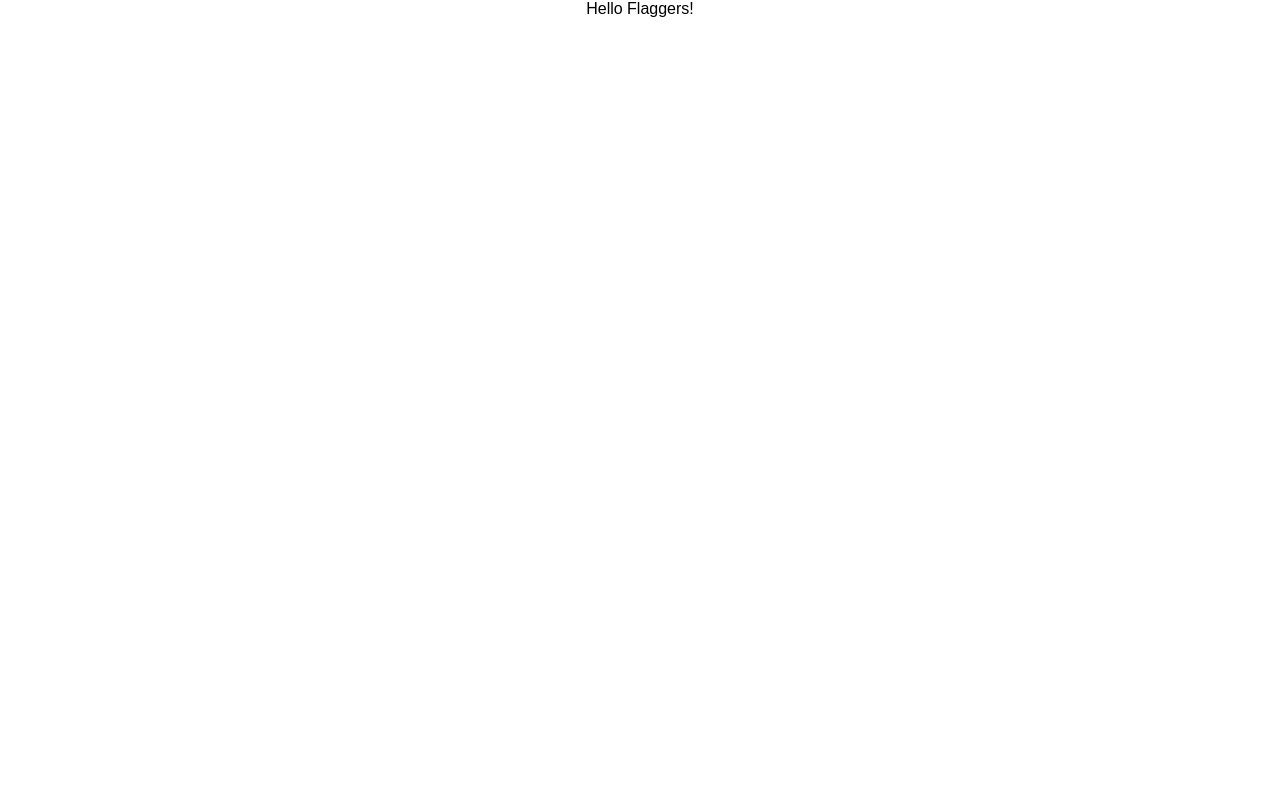
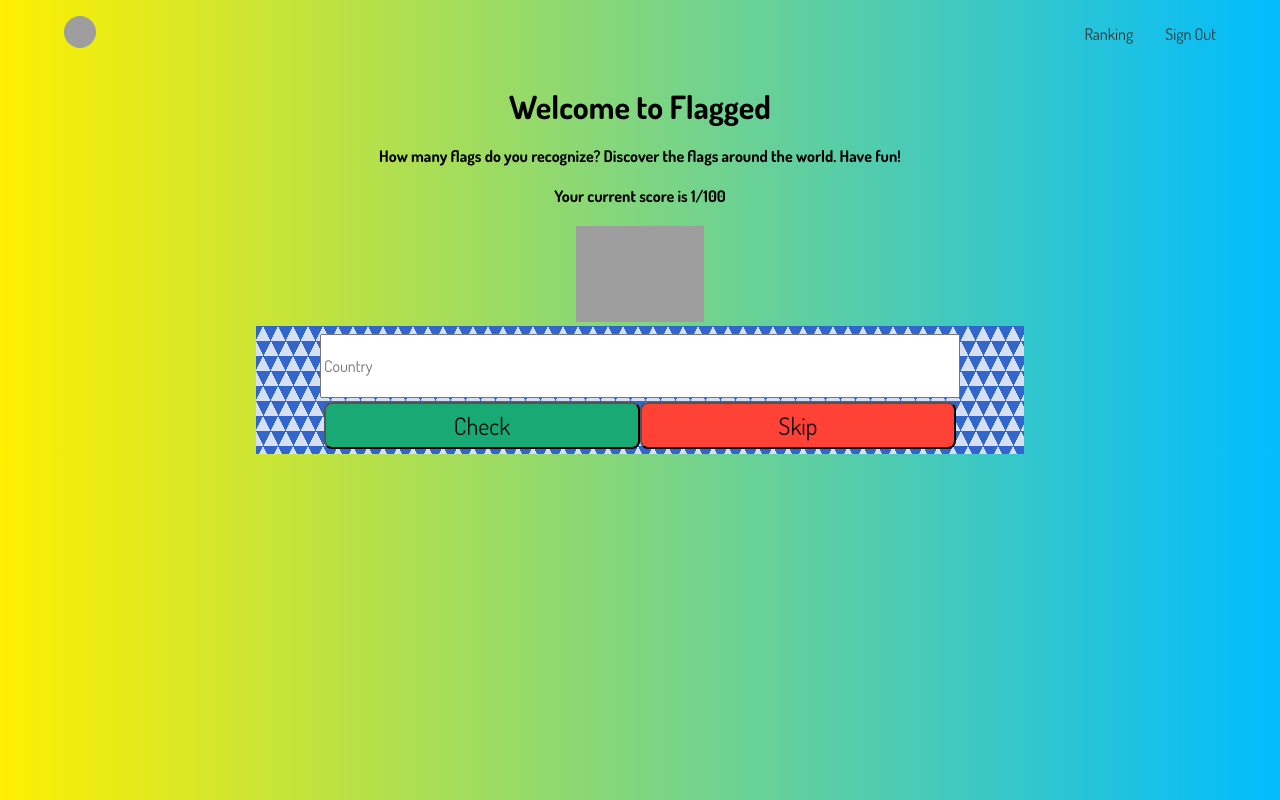
Before and after one commit to lucasmzz/flagged, a React app in the folder flagged/: page / in a window 1280 px wide. Built offline with nearby package versions, Linux system fonts and the light colour scheme; grey boxes are pictures that could not be loaded.

Commit message:
adding components

```diff
--- a/flagged/public/index.html
+++ b/flagged/public/index.html
@@ -10,6 +10,7 @@
     -->
     <link rel="manifest" href="%PUBLIC_URL%/manifest.json">
     <link rel="shortcut icon" href="%PUBLIC_URL%/favicon.ico">
+    <link href="https://fonts.googleapis.com/css?family=Dosis:200,400,700" rel="stylesheet">
     <!--
       Notice the use of %PUBLIC_URL% in the tags above.
       It will be replaced with the URL of the `public` folder during the build.
--- /dev/null
+++ b/flagged/src/components/Flags/Flags.css
@@ -0,0 +1,10 @@
+.stairs {
+	background: #36c;
+	background:
+	linear-gradient(115deg, transparent 75%, rgba(255,255,255,.8) 75%) 0 0,
+	linear-gradient(245deg, transparent 75%, rgba(255,255,255,.8) 75%) 0 0,
+	linear-gradient(115deg, transparent 75%, rgba(255,255,255,.8) 75%) 7px -15px,
+	linear-gradient(245deg, transparent 75%, rgba(255,255,255,.8) 75%) 7px -15px,
+	#36c;
+	background-size: 15px 30px
+}
--- /dev/null
+++ b/flagged/src/components/Flags/Flags.js
@@ -0,0 +1,18 @@
+import React from 'react';
+import './Flags.css';
+const Flags = () => {
+	return(
+		<div>
+			<img width="128px" height="auto" src="http://www.countryflags.io/AR/shiny/64.png" alt="flag"/>
+			<div class="stairs h4 mw5 mw7-ns center pa2 ph5-ns">
+				<input class ="fl w-100 h3" type="text" placeholder="Country"/>
+				<div class="pa1 flex fl w-100">
+					<button class="fl w-60 grow dib f3-ns no-underline bg-green black-90 pa2 br3" type="submit">Check</button>
+					<button class="fl w-60 grow dib f3-ns no-underline bg-red black-90 pa2 br3" type="submit">Skip</button>
+				</div>
+			</div>
+		</div>
+	);
+}
+
+export default Flags;
--- /dev/null
+++ b/flagged/src/components/Navigation/Navigation.js
@@ -0,0 +1,17 @@
+import React from 'react';
+
+const Navigation = () => {
+	return(
+		<nav class="db dt-l w-100 border-box pa3 ph5-l">
+		  <a class="db dtc-l v-mid mid-gray link dim w-100 w-25-l tc tl-l mb2 mb0-l" href="#" title="Home">
+		    <img src="http://tachyons.io/img/logo.jpg" class="dib w2 h2 br-100" alt="Site Name" />
+		  </a>
+		  <div class="db dtc-l v-mid w-100 w-75-l tc tr-l">
+		    <a class="link dim dark-gray f6 f5-l dib mr3 mr4-l" href="#" title="Press">Ranking</a>
+		    <a class="link dim dark-gray f6 f5-l dib" href="#" title="Contact">Sign Out</a>
+		  </div>
+		</nav>
+	);
+}
+
+export default Navigation;
--- /dev/null
+++ b/flagged/src/components/Welcome/Welcome.js
@@ -0,0 +1,14 @@
+import React from 'react';
+
+const Welcome = () => {
+
+	return(
+		<div>
+			<h1>Welcome to Flagged</h1>
+			<h4>How many flags do you recognize? Discover the flags around the world. Have fun!</h4>
+			<h4>Your current score is <span>1/100</span></h4>
+		</div>
+	);
+}
+
+export default Welcome;
--- a/flagged/src/containers/App.js
+++ b/flagged/src/containers/App.js
@@ -1,11 +1,16 @@
 import React, { Component } from 'react';
 import './App.css';
+import Welcome from '../components/Welcome/Welcome';
+import Navigation from '../components/Navigation/Navigation';
+import Flags from '../components/Flags/Flags';
 
 class App extends Component {
   render() {
     return (
       <div className="App">
-        Hello Flaggers!
+      	<Navigation />
+        <Welcome />
+        <Flags />
       </div>
     );
   }
--- a/flagged/src/index.css
+++ b/flagged/src/index.css
@@ -2,4 +2,6 @@ body {
   margin: 0;
   padding: 0;
   font-family: sans-serif;
+  background: linear-gradient(to right, rgb(255, 239, 0), rgb(0, 188, 255));
+  font-family: 'Dosis', sans-serif;
 }
--- a/flagged/src/index.js
+++ b/flagged/src/index.js
@@ -3,6 +3,7 @@ import ReactDOM from 'react-dom';
 import './index.css';
 import App from './containers/App';
 import registerServiceWorker from './registerServiceWorker';
+import 'tachyons';
 
 ReactDOM.render(<App />, document.getElementById('root'));
 registerServiceWorker();
```
